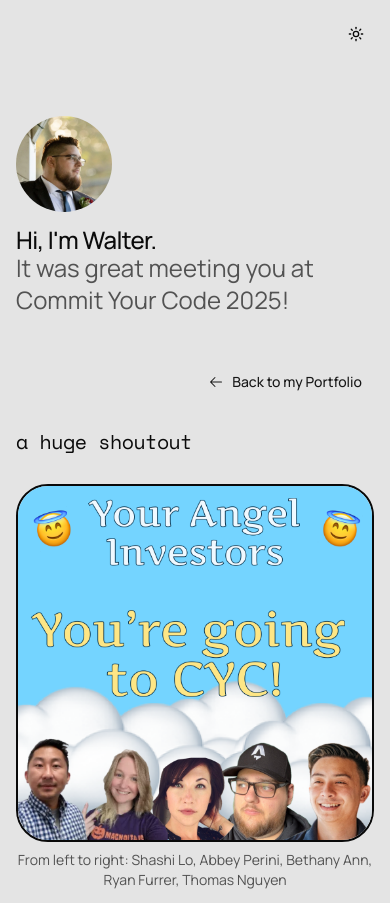
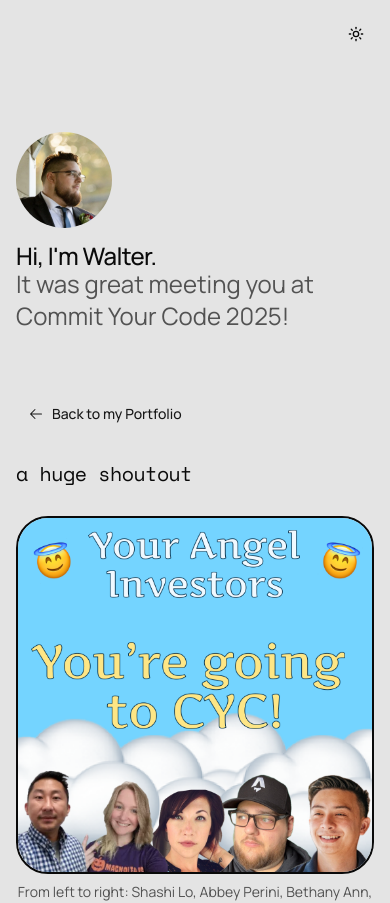
Before and after one commit to walterfurrer/portfolio-v2, a Next.js app: page /commit-your-code in a window 390 px wide. Shown: the top 903 px of the page. Built offline with nearby package versions, Linux system fonts and the light colour scheme.

Commit message:
Aligned buttons left, added min-w, updated section-gap breakpoints.

```diff
--- a/app/commit-your-code/page.tsx
+++ b/app/commit-your-code/page.tsx
@@ -4,7 +4,7 @@
 import Image from "next/image";
 import ContactSection from "@/components/ContactSection";
 import Link from "next/link";
-import BackHomeButton from "@/components/BackHomeButton";
+import BackToPortfolioButton from "@/components/BackToMyPortfolioButton";
 import { Metadata } from "next";
 
 export const metadata: Metadata = {
@@ -15,12 +15,12 @@
 
 export default function CommitYourCode() {
   return (
-    <div className="flex flex-col gap-12 px-4 font-sans transition-all duration-150 ease-in-out md:gap-32 md:px-0">
+    <div className="flex flex-col gap-16 px-4 font-sans transition-all duration-150 ease-in-out md:gap-24 md:px-0 lg:gap-32">
       <ModeToggle />
       <CycHeader />
 
       <section className="section">
-        <BackHomeButton />
+        <BackToPortfolioButton />
         <div className="section-header">
           <h2>a huge shoutout</h2>
         </div>
--- a/app/layout.tsx
+++ b/app/layout.tsx
@@ -46,7 +46,7 @@
             enableSystem
             disableTransitionOnChange
           >
-            <div className="container mx-auto mb-32 flex max-w-prose flex-col">
+            <div className="container mx-auto mb-32 flex max-w-prose min-w-sm flex-col">
               <main>{children}</main>
             </div>
           </ThemeProvider>
--- a/components/BackHomeButton.tsx
+++ b/components/BackToMyPortfolioButton.tsx
@@ -4,7 +4,7 @@
 
 export default function BackHomeButton() {
   return (
-    <Button asChild variant="link" className="group flex self-end-safe">
+    <Button asChild variant="link" className="group flex w-fit">
       <Link href="/">
         <ArrowLeftIcon className="inline-block transition-transform duration-150 group-hover:-translate-x-1.5" />
         Back to my Portfolio
--- a/components/CycPageButton.tsx
+++ b/components/CycPageButton.tsx
@@ -4,15 +4,17 @@
 
 export default function CycPageButton() {
   return (
+    <div className="px-4">
       <Button
         asChild
         size="sm"
-      className="group flex self-end-safe bg-blue-500 text-neutral-50 drop-shadow-md hover:-translate-y-0.5 hover:scale-102 hover:bg-blue-400 hover:text-neutral-950 hover:drop-shadow-lg active:translate-y-0.5 active:scale-98 active:drop-shadow-sm"
+        className="group flex w-fit bg-blue-500 text-neutral-50 drop-shadow-md hover:-translate-y-0.5 hover:scale-102 hover:bg-blue-400 hover:text-neutral-950 hover:drop-shadow-lg active:translate-y-0.5 active:scale-98 active:drop-shadow-sm"
       >
         <Link href="/commit-your-code">
           Did we meet at CYC '25?
           <ArrowRightIcon className="inline-block transition-transform duration-150 group-hover:translate-x-1.5" />
         </Link>
       </Button>
+    </div>
   );
 }
```
Lines whose indentation alone changed are shown as unchanged.
